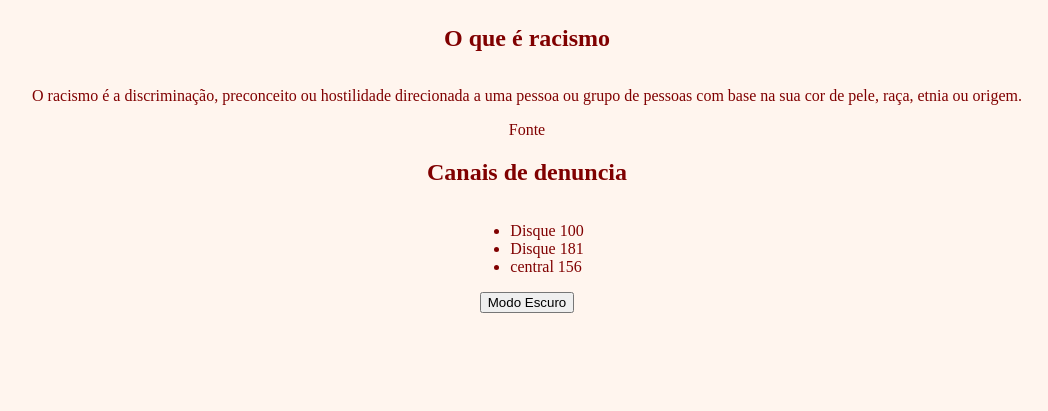
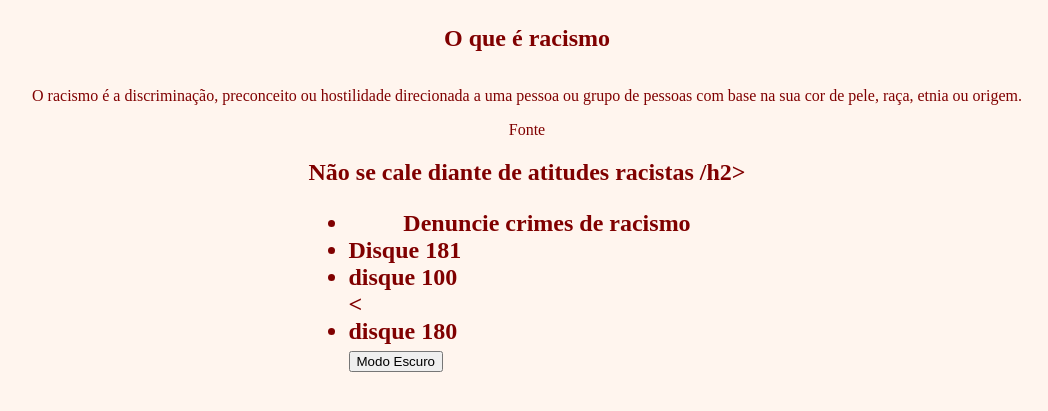
Before and after one commit to geovanacostarodrigues-art/aula01, a plain HTML site: page index.html in a window 1280 px wide. Shown: the part 145-556 px from the top of the page, without its empty margins (113-1161 px from the left). Drawn offline with Linux system fonts and the light colour scheme.

Commit message:
titulos mudados

```diff
--- a/index.html
+++ b/index.html
@@ -27,14 +27,15 @@
     </p>
     <a href="https://brasilescola.uol.com.br/sociologia/bullying.htm"target="blank">Fonte</a&gt;
     <img src="https://encrypted-tbn0.gstatic.com/images?q=tbn:ANd9GcRZaU7b5XQP1Bk84SkSwIJrbdL3zpFIV6XROHXZLvEgJw&s=10"alt="Imagem de alguns meninos apontando os dedos para um menino sentado no chão de cabeça baixa">
-         <h2>Canais de denuncia</h2>
+         <h2>Não se cale diante de atitudes racistas /h2>
     <ul>
-    <li>Disque 100</li>
+    <li>Denuncie crimes de racismo</li>
       <li>
         <a href="https://www.181.pr.gov.br">Disque 181</a>
       </li>
-      <li>central 156</li>
-    </ul>
+      <li>disque 100 </li>
+      <
+    <li>disque 180 </li>
 
      <button id='botao_tema'> Modo Escuro </button>
 
```
